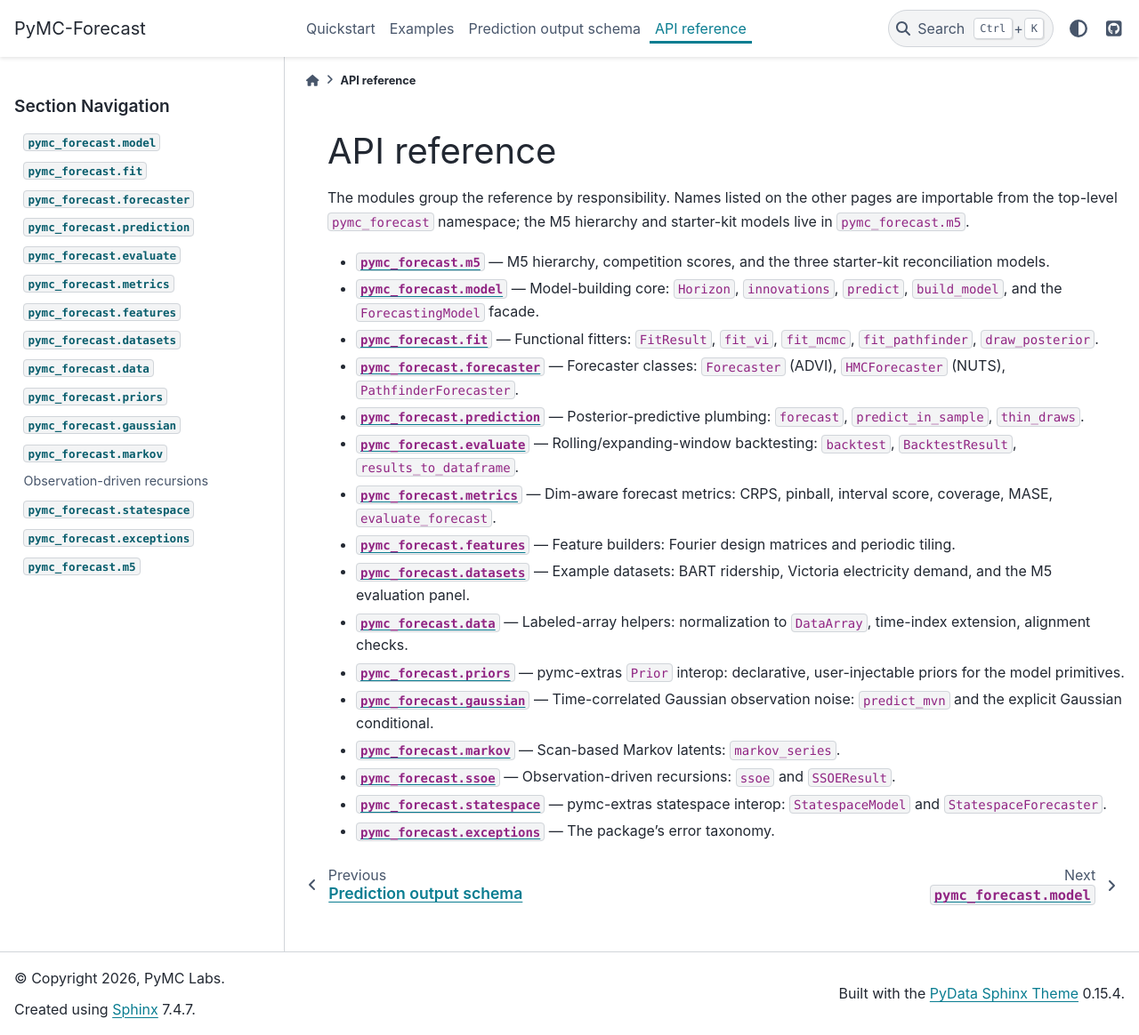
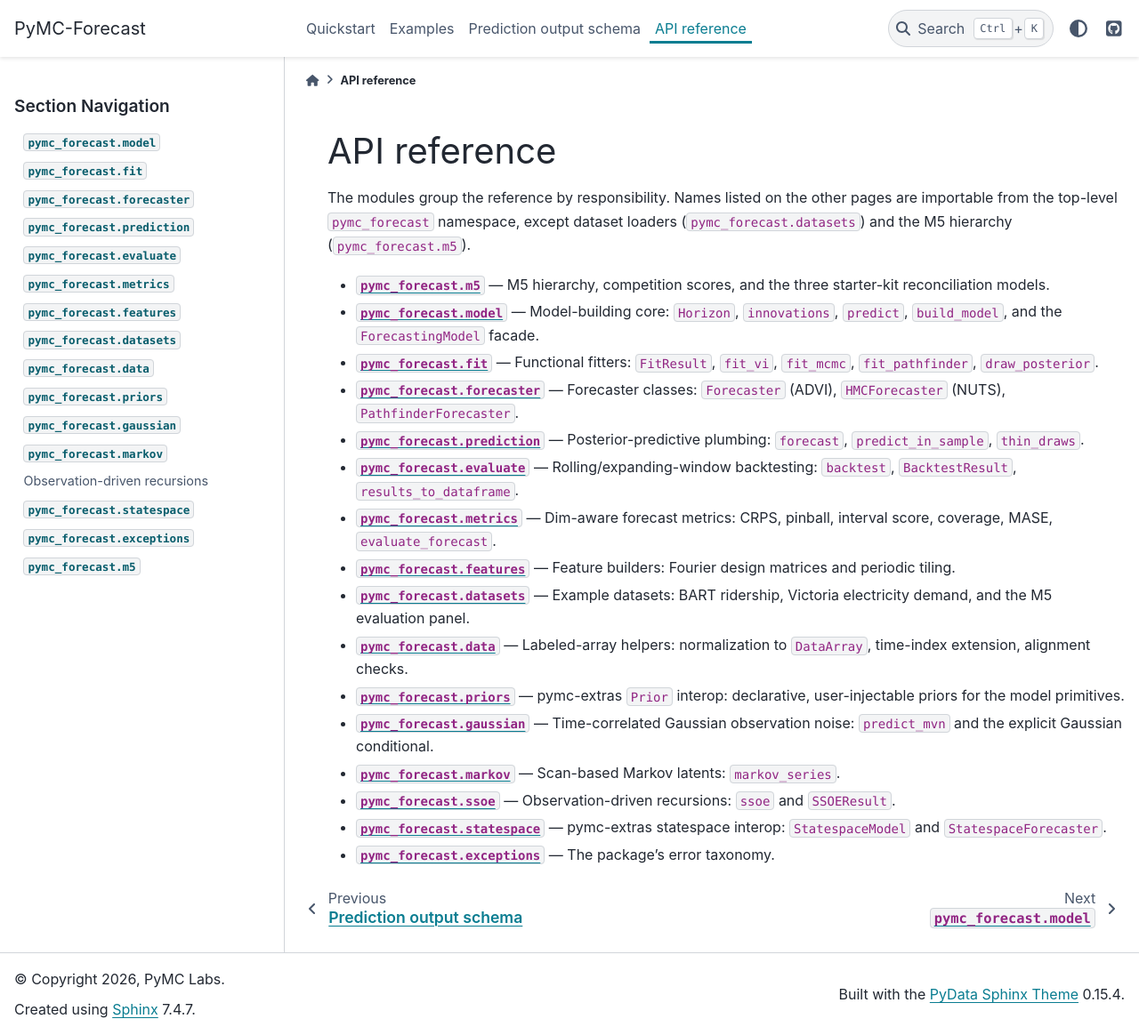
Before and after one commit to pymc-labs/pymc-forecast, a Sphinx documentation site: the page built from docs/api/index.md, in a window 1280 px wide and 1164 px high. Shown: the whole window at 89% size. Built offline with Sphinx 7.4.7 and the PyData theme 0.15.4, drawn with Linux system fonts in a browser that asks for light colours; pages that are not in the unit, such as notebooks, are missing from menus.

```diff
--- a/docs/api/index.md
+++ b/docs/api/index.md
@@ -1,8 +1,9 @@
 # API reference
 
 The modules group the reference by responsibility. Names listed on the other
-pages are importable from the top-level `pymc_forecast` namespace; the M5
-hierarchy and starter-kit models live in `pymc_forecast.m5`.
+pages are importable from the top-level `pymc_forecast` namespace, except
+dataset loaders (`pymc_forecast.datasets`) and the M5 hierarchy
+(`pymc_forecast.m5`).
 
 - [`pymc_forecast.m5`](m5.md) — M5 hierarchy, competition scores, and the three starter-kit reconciliation models.
 - [`pymc_forecast.model`](model.md) — Model-building core: `Horizon`, `innovations`, `predict`, `build_model`, and the `ForecastingModel` facade.
```
Also changed, not shown: CHANGELOG.md (+3 -1 lines), docs/examples/m5_forecasting.ipynb.
